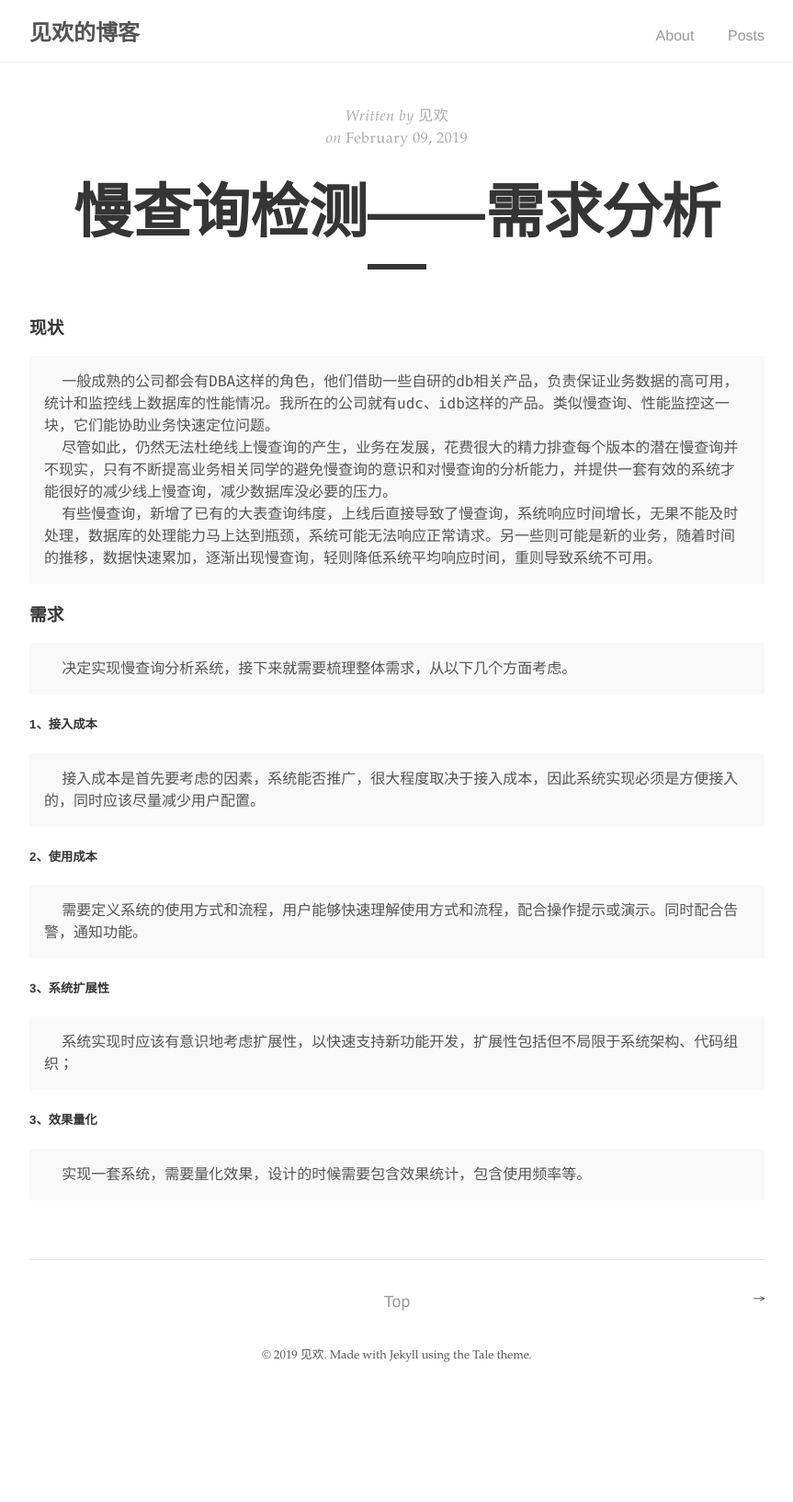
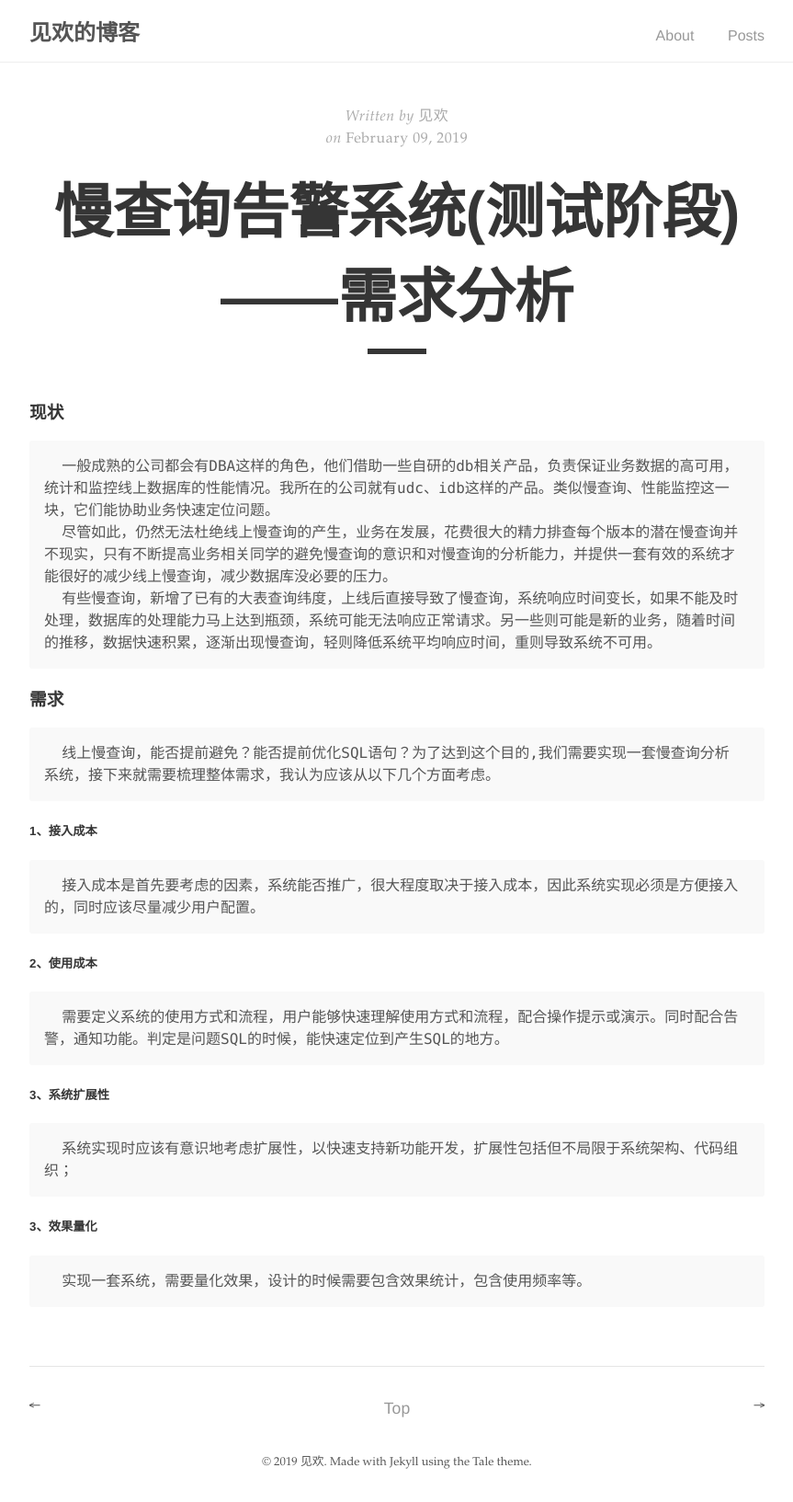
Before and after one commit to bugVanisher/bugVanisher.github.io, a Jekyll site: the page built from _posts/newsql/2019-02-09-why-we-need-sql-analyse.md, in a window 1280 px wide. Shown: the whole page at 92% size, without its empty margins (208-1071 px from the left). Built offline with Jekyll 4.4.1, drawn with Linux system fonts in a browser that asks for light colours; before the commit the page ends 1517 px from its top, so only the background shows below that.

```diff
--- a/_posts/newsql/2019-02-09-why-we-need-sql-analyse.md
+++ b/_posts/newsql/2019-02-09-why-we-need-sql-analyse.md
@@ -1,6 +1,6 @@
 ---
 layout: post
-title: "慢查询检测——需求分析"
+title: "慢查询告警系统(测试阶段)——需求分析"
 author: "见欢"
 ---
 ### 现状
@@ -11,14 +11,15 @@ author: "见欢"
   尽管如此，仍然无法杜绝线上慢查询的产生，业务在发展，花费很大的精力排查每个版本的潜在慢查询并
 不现实，只有不断提高业务相关同学的避免慢查询的意识和对慢查询的分析能力，并提供一套有效的系统才
 能很好的减少线上慢查询，减少数据库没必要的压力。
-  有些慢查询，新增了已有的大表查询纬度，上线后直接导致了慢查询，系统响应时间增长，无果不能及时
+  有些慢查询，新增了已有的大表查询纬度，上线后直接导致了慢查询，系统响应时间变长，如果不能及时
 处理，数据库的处理能力马上达到瓶颈，系统可能无法响应正常请求。另一些则可能是新的业务，随着时间
-的推移，数据快速累加，逐渐出现慢查询，轻则降低系统平均响应时间，重则导致系统不可用。
+的推移，数据快速积累，逐渐出现慢查询，轻则降低系统平均响应时间，重则导致系统不可用。
 {% endhighlight %}
 
 ### 需求
 {% highlight markdown %}
-  决定实现慢查询分析系统，接下来就需要梳理整体需求，从以下几个方面考虑。
+  线上慢查询，能否提前避免？能否提前优化SQL语句？为了达到这个目的,我们需要实现一套慢查询分析
+系统，接下来就需要梳理整体需求，我认为应该从以下几个方面考虑。
 {% endhighlight %}
 ##### 1、接入成本
 {% highlight markdown %}
@@ -28,7 +29,7 @@ author: "见欢"
 ##### 2、使用成本
 {% highlight markdown %}
   需要定义系统的使用方式和流程，用户能够快速理解使用方式和流程，配合操作提示或演示。同时配合告
-警，通知功能。
+警，通知功能。判定是问题SQL的时候，能快速定位到产生SQL的地方。
 {% endhighlight %}
 ##### 3、系统扩展性
 {% highlight markdown %}
```
Also changed, not shown: _posts/newsql/2019-02-11-how-we-design-mbappe.md (added, +35 -0 lines), assets/newsql/系统架构图.png (added).
